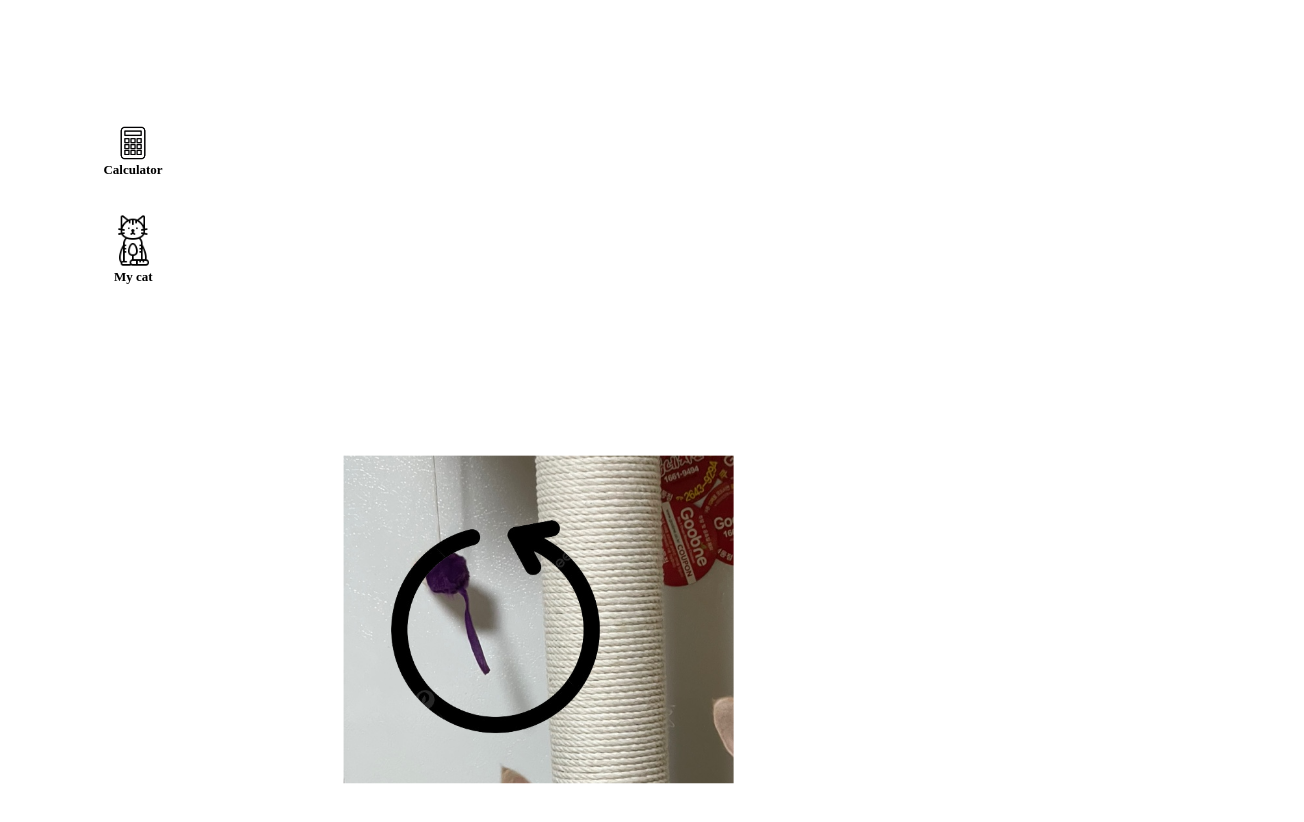
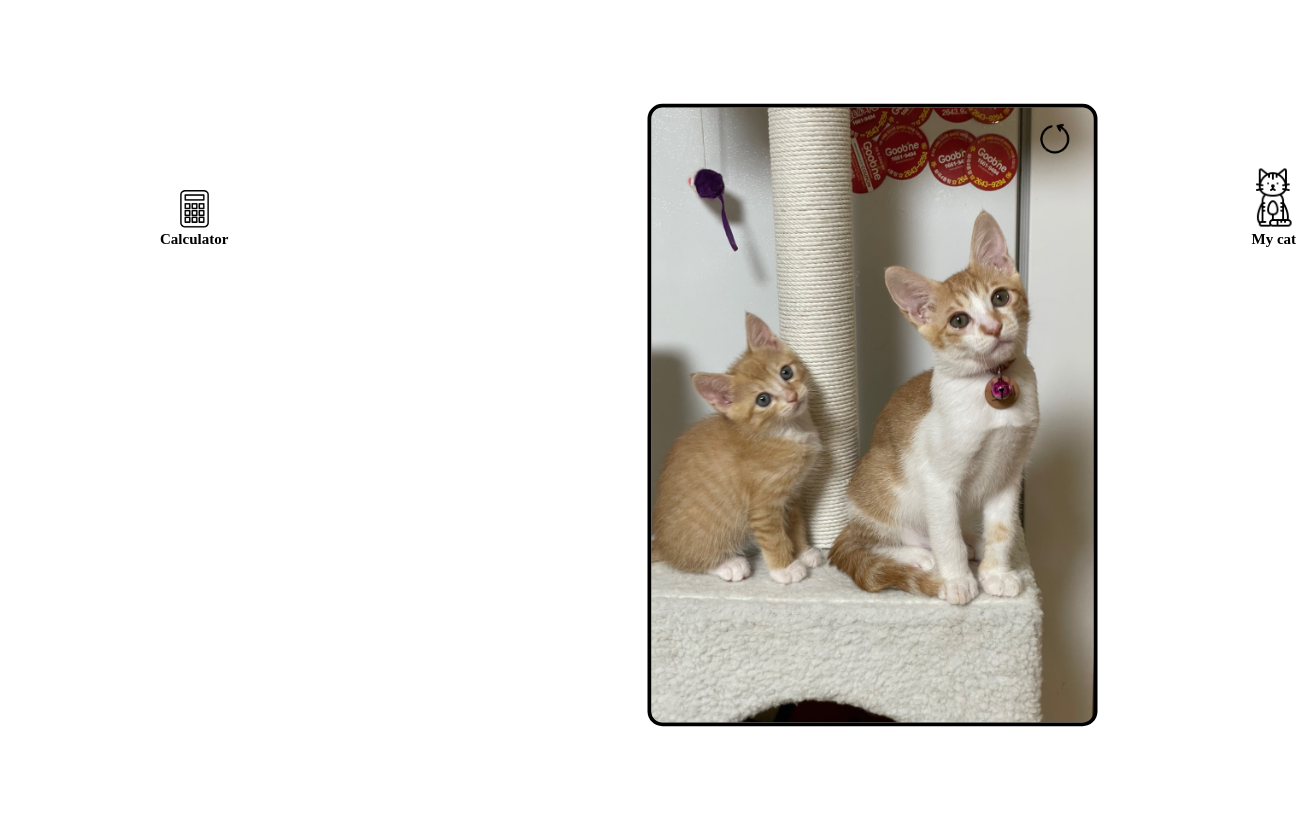
Before and after one commit to cks-wls-1/calculate, a plain HTML site: page index.html in a window 1280 px wide. Both pictures are taken after a click on the element "My cat". Shown: the whole page, 1304 px wide, since content can reach past the window. Before the commit the page ends 800 px from the top, so only its background shows below. Drawn offline with Linux system fonts and the light colour scheme.

Commit message:
feat : 고양이 콘테이너 스타일링 추가

```diff
--- a/style.css
+++ b/style.css
@@ -7,12 +7,14 @@ html, body{
   height:100%;
 }
 body{
+  transform: scale(0.75);
+  overflow: hidden;
+}
+.body-cont{
   display: flex;
   justify-content: center;
   align-items: center;
-  transform: scale(0.65);
-  transform-origin: top center;
-  height: 133.33%;
+  gap:20px;
 }
 .container{
   opacity: 0;
@@ -27,18 +29,29 @@ body{
   border-radius:40px;
   border: 5px solid black;
 }
+.cat-cont{
+  opacity: 0;
+  width:600px;
+  position: relative;
+  height:830px;
+  border: 5px solid black;
+  border-radius: 20px;
+  background-position: center;
+  background-repeat: no-repeat;
+  background-size: cover;
+}
 .bottom-editor{
   display: flex;
   align-items: center;
   justify-content: center;
+  position: relative;
   width: 140px;
   height:50px;
+  bottom:70px;
   border:3px solid black;
   position: relative;
   font-size:25px;
   border-radius: 10px 10px 0 0;
-  top:410px;
-  right:50%;
   color:#FFFFFF;
   background-color: rgb(88, 88, 88);
   opacity: 0;
@@ -171,8 +184,9 @@ body{
 .cal-img{
   position: relative;
   text-align: center;
-  right: 1110px;
-  bottom:300px;
+  display: inline-block;
+  position: relative;
+  bottom:800px;
 }
 .cal-img > p{
   font-size: 20px;
@@ -181,10 +195,19 @@ body{
 .cat-img{
   position: relative;
   text-align: center;
-  right: 1195px;
-  bottom:150px;
+  display: inline-block;
+  bottom: 800px;
+  left:1350px;
 }
 .cat-img > p{
   font-size: 20px;
   font-weight: bold;
 }
+.change{
+  width:60px;
+  height:60px;
+  z-index : 10;
+  top: 10px;
+  position: absolute;
+  right: 20px;
+}
```
